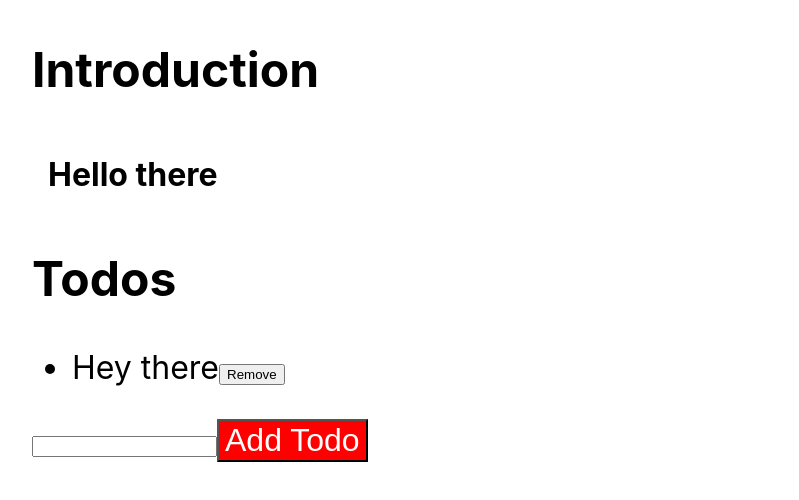
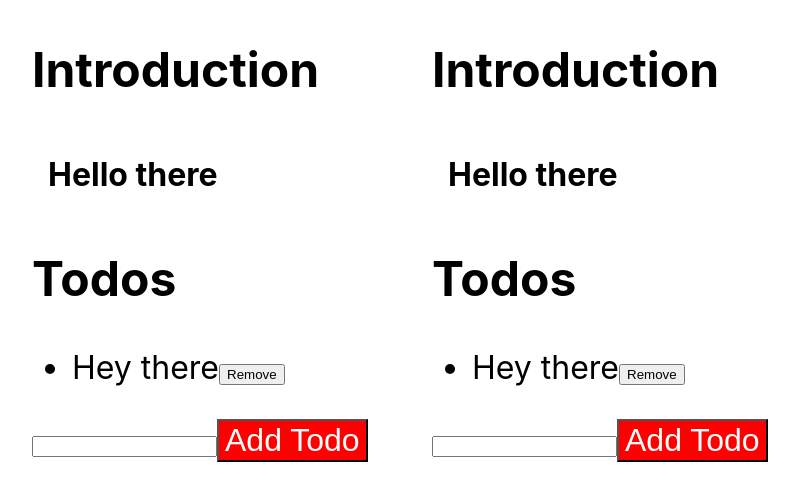
Before and after one commit to ChandrakantPal/TypeScript-basics, a React (Vite) app in the folder episode-20/: page / in a window 1280 px wide. Shown: the top 500 px of the page, without its empty margins (208-1007 px from the left). Built offline with nearby package versions, Linux system fonts and the light colour scheme.

Commit message:
AppWrapper

```diff
--- a/episode-20/src/App.tsx
+++ b/episode-20/src/App.tsx
@@ -99,4 +99,16 @@ function App() {
   )
 }
 
-export default App
+const AppWrapper = () => (
+  <div
+    style={{
+      display: 'grid',
+      gridTemplateColumns: '50% 50%',
+    }}
+  >
+    <App />
+    <App />
+  </div>
+)
+
+export default AppWrapper
```
